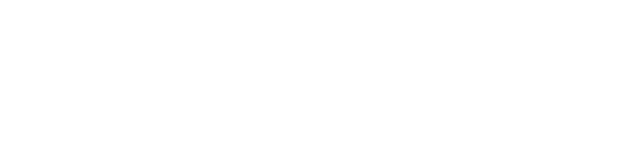
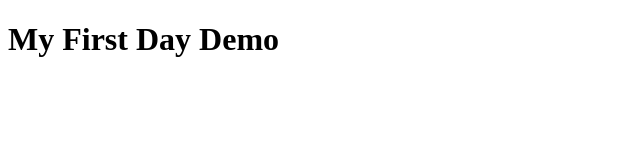
Before and after one commit to heatedtowel/first-day-demo, a plain HTML site: page index.html in a window 1280 px wide. Shown: the whole page, without its empty margins (0-640 px from the left). Drawn offline with Linux system fonts and the light colour scheme.

Commit message:
initial commit

```diff
--- a/index.html
+++ b/index.html
@@ -2,10 +2,11 @@
 <html lang="en">
 <head>
     <meta charset="UTF-8">
+    <meta http-equiv="X-UA-Compatible" content="IE=edge">
     <meta name="viewport" content="width=device-width, initial-scale=1.0">
     <title>Document</title>
 </head>
 <body>
-
+    <h1>My First Day Demo</h1>
 </body>
 </html>
```
